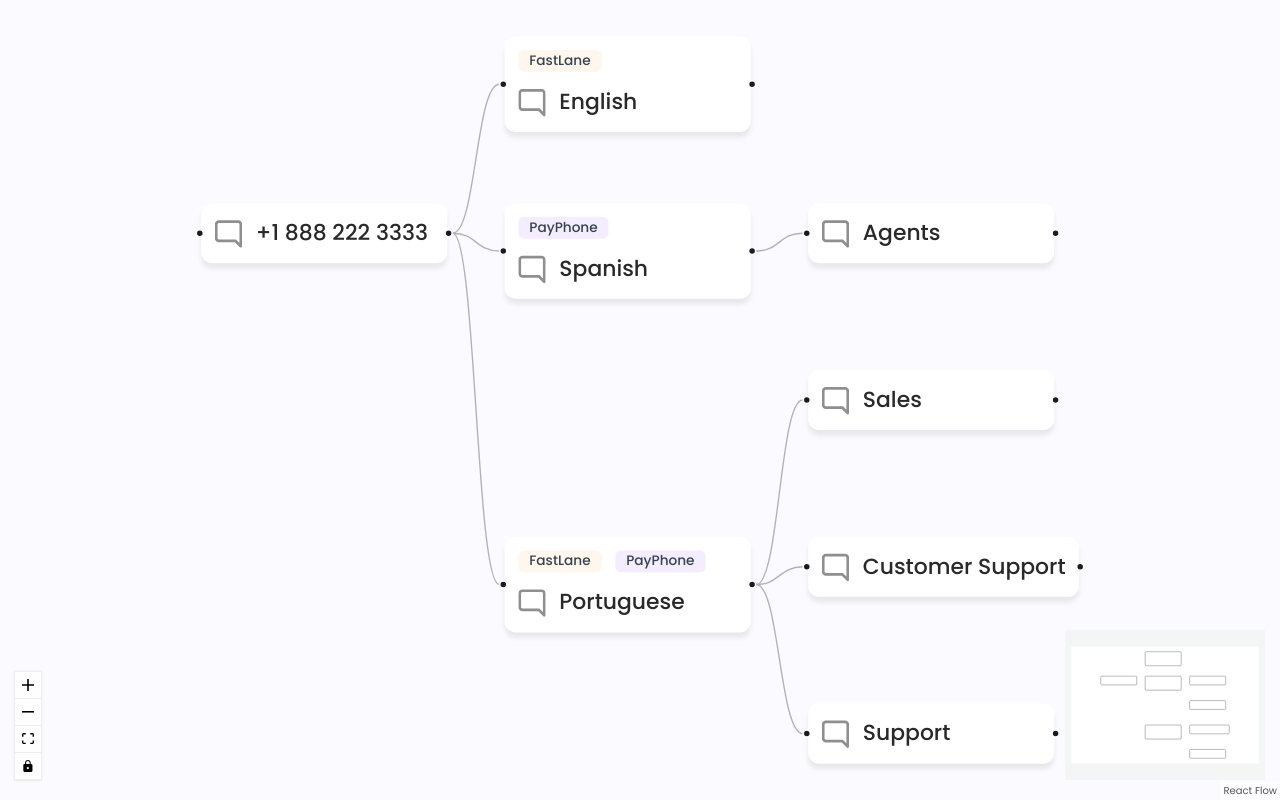
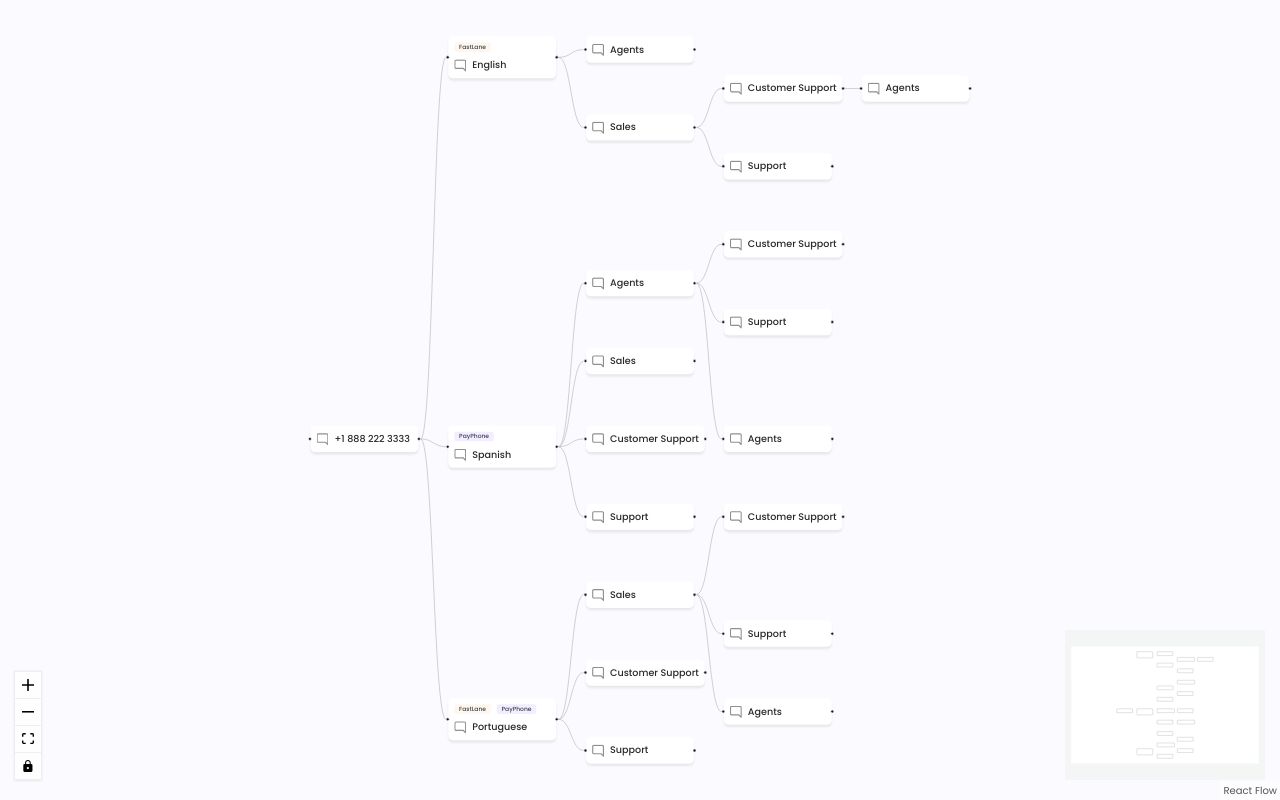
Before and after one commit to lenz-moraga/reactflow-test, a React (Create React App) app: page / in a window 1280 px wide. Built offline with nearby package versions, Linux system fonts and the light colour scheme.

Commit message:
more nodes added, display node info and position on click instead of hover

```diff
--- a/src/assets/nodeData/dataNode.json
+++ b/src/assets/nodeData/dataNode.json
@@ -80,5 +80,103 @@
     "nodePosition": "1.2.1",
     "from": "horizontal-3",
     "to": "horizontal-8"
+  },
+  {
+    "id": "horizontal-9",
+    "nodeLabel": "Sales",
+    "nodePosition": "1.3.1",
+    "from": "horizontal-3",
+    "to": "horizontal-9"
+  },
+  {
+    "id": "horizontal-10",
+    "nodeLabel": "Customer Support",
+    "nodePosition": "1.3.2",
+    "from": "horizontal-3",
+    "to": "horizontal-10"
+  },
+  {
+    "id": "horizontal-11",
+    "nodeLabel": "Support",
+    "nodePosition": "1.3.3",
+    "from": "horizontal-3",
+    "to": "horizontal-11"
+  },
+  {
+    "id": "horizontal-12",
+    "nodeLabel": "Agents",
+    "nodePosition": "1.2.1",
+    "from": "horizontal-2",
+    "to": "horizontal-12"
+  },
+  {
+    "id": "horizontal-13",
+    "nodeLabel": "Sales",
+    "nodePosition": "1.3.1",
+    "from": "horizontal-2",
+    "to": "horizontal-13"
+  },
+  {
+    "id": "horizontal-14",
+    "nodeLabel": "Customer Support",
+    "nodePosition": "1.3.2",
+    "from": "horizontal-13",
+    "to": "horizontal-14"
+  },
+  {
+    "id": "horizontal-15",
+    "nodeLabel": "Support",
+    "nodePosition": "1.3.3",
+    "from": "horizontal-13",
+    "to": "horizontal-15"
+  },
+  {
+    "id": "horizontal-16",
+    "nodeLabel": "Agents",
+    "nodePosition": "1.2.1",
+    "from": "horizontal-14",
+    "to": "horizontal-16"
+  },
+  {
+    "id": "horizontal-17",
+    "nodeLabel": "Customer Support",
+    "nodePosition": "1.3.2",
+    "from": "horizontal-5",
+    "to": "horizontal-17"
+  },
+  {
+    "id": "horizontal-18",
+    "nodeLabel": "Support",
+    "nodePosition": "1.3.3",
+    "from": "horizontal-5",
+    "to": "horizontal-18"
+  },
+  {
+    "id": "horizontal-19",
+    "nodeLabel": "Agents",
+    "nodePosition": "1.2.1",
+    "from": "horizontal-5",
+    "to": "horizontal-19"
+  },
+  {
+    "id": "horizontal-20",
+    "nodeLabel": "Customer Support",
+    "nodePosition": "1.3.2",
+    "from": "horizontal-8",
+    "to": "horizontal-20"
+  },
+  {
+    "id": "horizontal-21",
+    "nodeLabel": "Support",
+    "nodePosition": "1.3.3",
+    "from": "horizontal-8",
+    "to": "horizontal-21"
+  },
+  {
+    "id": "horizontal-22",
+    "nodeLabel": "Agents",
+    "nodePosition": "1.2.1",
+    "from": "horizontal-8",
+    "to": "horizontal-22"
   }
 ]
--- a/src/assets/styles/_Node.scss
+++ b/src/assets/styles/_Node.scss
@@ -1,4 +1,3 @@
-
 .NodeContainer {
   display: flex;
   flex-direction: column;
@@ -29,13 +28,11 @@
     height: 1px;
     margin: 0px;
     width: 100%;
-    display: none;
   }
   &-Position {
-    display: none;
     justify-content: space-between;
-    text-align: left;
     width: 100%;
+    display: flex;
 
     span {
       font-style: normal;
@@ -45,13 +42,21 @@
       color: #9e9e9e;
     }
   }
+}
 
-  &:hover {
-    .NodeContainer-Divider {
-      display: inline-flex;
+.react-flow__node-default {
+  .NodeContainer {
+    &-PositionContainer {
+      display: none;
     }
-    .NodeContainer-Position {
-      display: flex;
+  }
+  &.selected {
+    .NodeContainer {
+      &-PositionContainer {
+        display: flex;
+        flex-direction: column;
+        width: 100%;
+      }
     }
   }
 }
--- a/src/components/MapRenderer.js
+++ b/src/components/MapRenderer.js
@@ -6,33 +6,33 @@ import ReactFlow, {
   Controls,
   useNodesState,
   useEdgesState,
-  Position,
 } from "react-flow-renderer";
 import TreeNode from "./TreeNode";
-import dagre from "dagre";
+
+import { getLayoutedElements } from "../services/layOutNodes";
+
 import EditContainer from "./EditContainer";
-import dataNode from '../assets/nodeData/dataNode.json'
+import dataNode from "../assets/nodeData/dataNode.json";
+
+const MapRenderer = () => {
+  const { showDiv, showNodePosition, setShowNodePosition } =
+    useContext(MapContext);
+  const [nodeName, setNodeName] = useState("");
+
+  useEffect(() => {}, []);
 
   ////////////////////////////////////////////////////////////////////////////
 
-const dagreGraph = new dagre.graphlib.Graph();
-dagreGraph.setDefaultEdgeLabel(() => ({}));
-
-const nodeWidth = 172;
-const nodeHeight = 72;
-
-const customNodes = [...dataNode]
-const filteredNodes = customNodes.filter((nodeInfo) => (
-  nodeInfo.from !== '' && nodeInfo.to !== ''
-))
-const initialEdges = filteredNodes.map((nodeInfo) => (
-  {
+  const customNodes = [...dataNode];
+  const filteredNodes = customNodes.filter(
+    (nodeInfo) => nodeInfo.from !== "" && nodeInfo.to !== ""
+  );
+  const initialEdges = filteredNodes.map((nodeInfo) => ({
     id: `edge-${nodeInfo.id}`,
     source: nodeInfo.from,
     target: nodeInfo.to,
     type: "default",
-  }
-))
+  }));
 
   const initialNodes = customNodes.map((customNode) => ({
     id: customNode.id,
@@ -43,58 +43,19 @@ const initialNodes = customNodes.map((customNode) => ({
     },
   }));
 
-const getLayoutedElements = (nodes, edges, direction = "LR") => {
-  const isHorizontal = direction === "LR";
-  dagreGraph.setGraph({ rankdir: direction });
-
-  nodes.forEach((node) => {
-    dagreGraph.setNode(node.id, { width: nodeWidth, height: nodeHeight });
-  });
-
-  edges.forEach((edge) => {
-    dagreGraph.setEdge(edge.source, edge.target);
-  });
-
-  dagre.layout(dagreGraph);
-
-  nodes.forEach((node) => {
-    const nodeWithPosition = dagreGraph.node(node.id);
-    node.targetPosition = isHorizontal ? Position.Left : Position.Top;
-    node.sourcePosition = isHorizontal ? Position.Right : Position.Bottom;
-
-    // We are shifting the dagre node position (anchor=center center) to the top left
-    // so it matches the React Flow node anchor point (top left).
-    node.position = {
-      x: nodeWithPosition.x - nodeWidth / 2,
-      y: nodeWithPosition.y - nodeHeight / 2,
-    };
-
-    return node;
-  });
-
-  return { nodes, edges };
-};
-
   const { nodes: layoutedNodes, edges: layoutedEdges } = getLayoutedElements(
     initialNodes,
     initialEdges
   );
 
-//////////////////////////////////////////////////////////////////////////
-
-const MapRenderer = () => {
-  const { showDiv, showDivHandler } = useContext(MapContext);
-
-  const [nodeName, setNodeName] = useState("");
   const [nodes, setNodes, onNodesChange] = useNodesState(layoutedNodes);
   const [edges, setEdges, onEdgesChange] = useEdgesState(layoutedEdges);
 
-  useEffect(() => {
-
-  }, [])
+  //////////////////////////////////////////////////////////////////////////
 
   const onNodeClick = (event, node) => {
-    showDivHandler();
+    if(event.detail === 2) console.log('first')
+    setShowNodePosition((prevState) => !prevState);
     setNodeName(customNodes.filter((customNode) => node.id === customNode.id));
   };
 
--- a/src/components/TreeNode.js
+++ b/src/components/TreeNode.js
@@ -1,8 +1,10 @@
-import React from "react";
+import React, { useContext } from "react";
+import { MapContext } from "../services/MapProvider";
 import nodeIcon from "../assets/svgIcons/nodeIcon.svg";
 import editIcon from "../assets/svgIcons/editIcon.svg";
 
-const TreeNode = ({ nodeInformation }) => {
+const TreeNode = ({ nodeInformation, showNodePosition }) => {
+  const { showDivHandler } = useContext(MapContext);
   const { id, nodeLabel, nodePosition, Rules } = nodeInformation;
 
   const renderRuleBadges = Rules?.map((rule, index) => (
@@ -19,13 +21,13 @@ const TreeNode = ({ nodeInformation }) => {
         <p>{nodeLabel}</p>
       </div>
       {nodePosition !== "1" && (
-        <>
+        <div className="NodeContainer-PositionContainer">
           <hr className="NodeContainer-Divider" />
           <div className="NodeContainer-Position">
             <span>{nodePosition}</span>
-            <img src={editIcon} alt="editIcon.svg" />
+            <button type="button" onClick={showDivHandler}><img src={editIcon} alt="editIcon.svg" /></button>
           </div>
-        </>
+        </div>
       )}
     </div>
   );
@@ -33,6 +35,7 @@ const TreeNode = ({ nodeInformation }) => {
 
 TreeNode.defaultProps = {
   hasProducts: false,
+  showNodePositions: false,
 };
 
 export default TreeNode;
--- a/src/services/MapProvider.js
+++ b/src/services/MapProvider.js
@@ -4,14 +4,23 @@ const MapContext = createContext();
 
 const MapProvider = ({ children }) => {
   const [showDiv, setShowDiv] = useState(false);
-  const [nodeInfo, setNodeInfo] = useState({})
+  const [showNodePosition, setShowNodePosition] = useState("");
+  const [nodeInfo, setNodeInfo] = useState({});
 
   const showDivHandler = () => {
     setShowDiv((prevState) => !prevState);
   };
 
   return (
-    <MapContext.Provider value={{showDiv, showDivHandler, nodeInfo}}>
+    <MapContext.Provider
+      value={{
+        showDiv,
+        showDivHandler,
+        nodeInfo,
+        showNodePosition,
+        setShowNodePosition,
+      }}
+    >
       {children}
     </MapContext.Provider>
   );
--- /dev/null
+++ b/src/services/layOutNodes.js
@@ -0,0 +1,40 @@
+import { Position } from "react-flow-renderer";
+import dagre from "dagre";
+
+const nodeWidth = 180;
+const nodeHeight = 80;
+
+const dagreGraph = new dagre.graphlib.Graph();
+dagreGraph.setDefaultEdgeLabel(() => ({}));
+
+export const getLayoutedElements = (nodes, edges, direction = "LR") => {
+  const isHorizontal = direction === "LR";
+  dagreGraph.setGraph({ rankdir: direction });
+
+  nodes.forEach((node) => {
+    dagreGraph.setNode(node.id, { width: nodeWidth, height: nodeHeight });
+  });
+
+  edges.forEach((edge) => {
+    dagreGraph.setEdge(edge.source, edge.target);
+  });
+
+  dagre.layout(dagreGraph);
+
+  nodes.forEach((node) => {
+    const nodeWithPosition = dagreGraph.node(node.id);
+    node.targetPosition = isHorizontal ? Position.Left : Position.Top;
+    node.sourcePosition = isHorizontal ? Position.Right : Position.Bottom;
+
+    // We are shifting the dagre node position (anchor=center center) to the top left
+    // so it matches the React Flow node anchor point (top left).
+    node.position = {
+      x: nodeWithPosition.x - nodeWidth / 3,
+      y: nodeWithPosition.y - nodeHeight / 3,
+    };
+
+    return node;
+  });
+
+  return { nodes, edges };
+};
```
Lines whose indentation alone changed are shown as unchanged.
